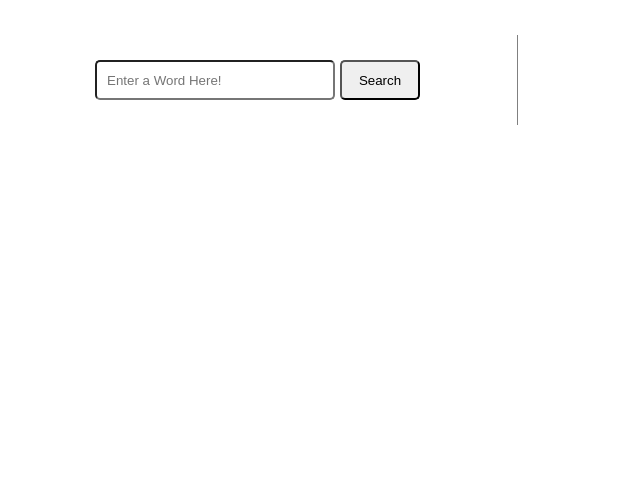
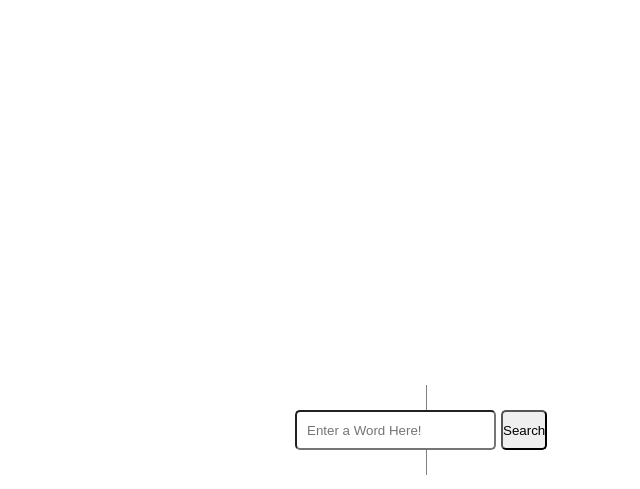
Before and after one commit to JellyBeans1312/final-countdown, a Vue app: page / in a window 1280 px wide. Shown: the part 315-804 px from the top of the page, without its empty margins (130-770 px from the left). Built offline with nearby package versions, Linux system fonts and the light colour scheme.

Commit message:
Add styling from form into App

```diff
--- a/src/App.vue
+++ b/src/App.vue
@@ -1,13 +1,17 @@
 <template>
   <div id='app'>
     <main>
+      <div class='left'>
       <Form
         @find-synonyms='findSynonyms'
         />
+      </div>
+      <div class='right'>
       <SynonymList
         :synonyms='this.synonyms'
         @find-synonyms='findSynonyms'
         />
+      </div>
     </main>
   </div>
 </template>
@@ -46,4 +50,17 @@ body {
   font-family: Arial;
   line-height: 1.4;
 }
+main {
+  display: flex;
+}
+.left {
+  margin: 350px 150px 0px 200px;
+  width: 35%;
+}
+
+.right {
+  display: flex;
+  margin-top: 330px;
+  margin-left: -15px;
+}
 </style>
```
